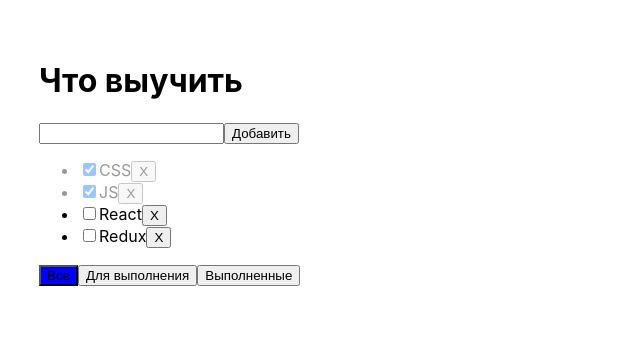
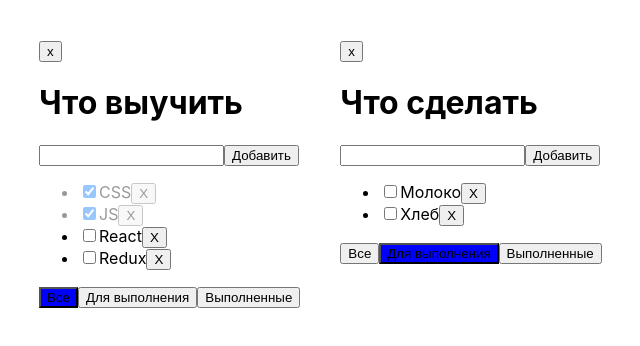
Before and after one commit to kabdia/ToDoList, a React (Create React App) app: page / in a window 1280 px wide. Shown: the top 346 px of the page, without its empty margins (1-641 px from the left). Built offline with nearby package versions, Linux system fonts and the light colour scheme.

Commit message:
добавление второго todolist, удаление todolist

```diff
--- a/src/App.tsx
+++ b/src/App.tsx
@@ -1,62 +1,101 @@
 import React, { useState } from 'react';
 import './App.css';
-import TodoList, { TaskType } from './TodoList';
+import TodoList from './TodoList';
 import { v1 } from 'uuid';
 export type FilterValuesType = 'all'|'completed'|'active';
 function App() {
 
+  type TodoListType = {
+    id:string
+    title:string
+    filter:string
+  }
+
+  let todolist1 = v1()
+  let todolist2 = v1()
+
+  let [todolists,setTodolist]=useState<Array<TodoListType>>([
+    {id:todolist1, title:'Что выучить', filter:'all'},
+    {id:todolist2, title:'Что сделать', filter:'active'}
+  ])
 
 
-  let [tasks,setTasks]=useState<Array<TaskType>>([
+  let [tasks,setTasks]=useState({
+    [todolist1]:[
     {id:v1(),title:"CSS", isDone:true},
     {id:v1(),title:"JS", isDone:true},
     {id:v1(),title:"React", isDone:false},
     {id:v1(),title:"Redux", isDone:false},
-  ])
+    ],
+    [todolist2]:[
+    {id:v1(),title:"Молоко", isDone:false},
+    {id:v1(),title:"Хлеб", isDone:false},
+    ]
+  })
 
-  function addTask(title:string){
+  function addTask(title:string, todolistId:string){
     let newTask ={id:v1(), title:title, isDone:false}
-    let newTasks = [newTask, ...tasks];
-    setTasks(newTasks)
+    let newListTasks = tasks[todolistId]
+    let newTasks = [newTask, ...newListTasks];
+    tasks[todolistId] = newTasks
+    setTasks({...tasks})
   }
 
-  function changeCheck(taskId:string, isDone:boolean){
-    let taskTrue = tasks.find(t=>t.id === taskId)
+  function changeCheck(taskId:string, isDone:boolean, todolistId:string){
+    let taskTrue = tasks[todolistId].find(t=>t.id === taskId)
     if (taskTrue){
       taskTrue.isDone = isDone
     }
-    setTasks([...tasks])
-  }
-  let [filter,setFilter]=useState("all");
-
-  function removeTask(id:string){
-    let filteredTasks = tasks.filter(t=>t.id !== id)
-    setTasks(filteredTasks)
+    setTasks({...tasks})
   }
 
-  function changeFilter(value:FilterValuesType){
-    setFilter(value)
+  function removeTask(id:string,todolistId:string){
+    let task = tasks[todolistId];
+    let filteredTasks = task.filter(t=>t.id !== id)
+    tasks[todolistId] = filteredTasks
+    setTasks({...tasks})
   }
 
-  let tasksForTodoList = tasks;
-  if (filter==="active"){
-    tasksForTodoList = tasks.filter(t=>t.isDone === false)
+  function changeFilter(value:FilterValuesType, todolistId:string){
+    let newTodolist = todolists.find((t)=>t.id === todolistId)
+    if (newTodolist){
+      newTodolist.filter=value
+    }
+    setTodolist([...todolists])
   }
-  if (filter==="completed"){
-    tasksForTodoList = tasks.filter(t=>t.isDone === true)
+
+  function removeTodo(todolistId:string){
+    let filterTodo = todolists.filter((t)=>t.id !== todolistId)
+    setTodolist(filterTodo)
+    delete tasks[todolistId]
+    setTasks({...tasks})
   }
+
   return (
     <div className="container">
-      <TodoList title="Что выучить"
+
+     { todolists.map((t1)=>{
+
+      let tasksForTodoList = tasks[t1.id]
+
+      if (t1.filter==="active"){
+        tasksForTodoList = tasksForTodoList.filter(t=>t.isDone === false)
+      }
+      if (t1.filter==="completed"){
+        tasksForTodoList = tasksForTodoList.filter(t=>t.isDone === true)
+      }
+     return <TodoList
+                key={t1.id}
+                id = {t1.id}
+                title={t1.title}
                 tasks={tasksForTodoList}
                 removeTask={removeTask}
                 changeFilter={changeFilter}
                 addTask={addTask}
                 changeCheck={changeCheck}
-                filter = {filter}/>
-
-
-
+                removeTodo={removeTodo}
+                filter = {t1.filter}/>}
+    )}
     </div>
   );
 }
--- a/src/TodoList.tsx
+++ b/src/TodoList.tsx
@@ -9,19 +9,20 @@ export type TaskType = {
 }
 
 type PropsType ={
+    key:string
+    id:string
     title:string;
     tasks:Array<TaskType> // или <TaskType>[]
-    removeTask: (id:string) => void
-    changeFilter: (value:FilterValuesType) => void
-    addTask:(title:string)=> void
-    changeCheck:(taskId:string, isDone:boolean)=>void
+    removeTask: (id:string, todolistId:string) => void
+    changeFilter: (value:FilterValuesType, todolistId:string) => void
+    addTask:(title:string, todolistId:string)=> void
+    changeCheck:(taskId:string, isDone:boolean, todolistId:string)=>void
+    removeTodo:(todolistId:string)=>void
     filter:string
 }
 
-
-
 function TodoList(props:PropsType) {
-
+  console.log(props.id)
   const [newTaskTitle,setNewTaskTitle]=useState("")
   const [error, setError]=useState<string | null>(null)
 
@@ -31,13 +32,13 @@ function TodoList(props:PropsType) {
   const onKeyPressHandler = (e:KeyboardEvent<HTMLInputElement>) => {
     setError(null)
       if (e.charCode === 13){
-      props.addTask(newTaskTitle.trim())
+      props.addTask(newTaskTitle.trim(),props.id)
       setNewTaskTitle('')
       }
   }
   const addTask = ()=> {
     if (newTaskTitle.trim() !== ''){
-      props.addTask(newTaskTitle)
+      props.addTask(newTaskTitle, props.id)
       setNewTaskTitle('')
     } else {
       setError('Error')
@@ -45,14 +46,15 @@ function TodoList(props:PropsType) {
 
   }
 
-  const onAllClickHandler = () => props.changeFilter('all')
-  const onActiveClickHandler = () => props.changeFilter('active')
-  const onCompletedClickHandler = () => props.changeFilter('completed')
-
+  const onAllClickHandler = () => props.changeFilter('all',props.id)
+  const onActiveClickHandler = () => props.changeFilter('active',props.id)
+  const onCompletedClickHandler = () => props.changeFilter('completed',props.id)
+  const removeTodoList = ()=> props.removeTodo(props.id)
 
     return (
+
       <div className="container__content">
-        <h1>{props.title}</h1>
+        <button onClick={removeTodoList}>x</button><h1>{props.title}</h1>
         <div>
           <input value={newTaskTitle}
                  onChange={onNewTitleChangeHandler}
@@ -64,9 +66,10 @@ function TodoList(props:PropsType) {
         <div>
           <ul>
                {
+
                 props.tasks.map(t => {
-                   const onRemoveHandler = () => props.removeTask(t.id)
-                   const changeTaskStatus=(e:ChangeEvent<HTMLInputElement>)=>{props.changeCheck(t.id, e.currentTarget.checked)}
+                   const onRemoveHandler = () => props.removeTask(t.id, props.id)
+                   const changeTaskStatus=(e:ChangeEvent<HTMLInputElement>)=>{props.changeCheck(t.id, e.currentTarget.checked, props.id)}
                    return <li  key={t.id} className={t.isDone ? 'class-checked':''}>
                           <input type="checkbox"
                                  checked={t.isDone}
```
Also changed, not shown: 1 other file (tests, documents, lock files or other folders).
